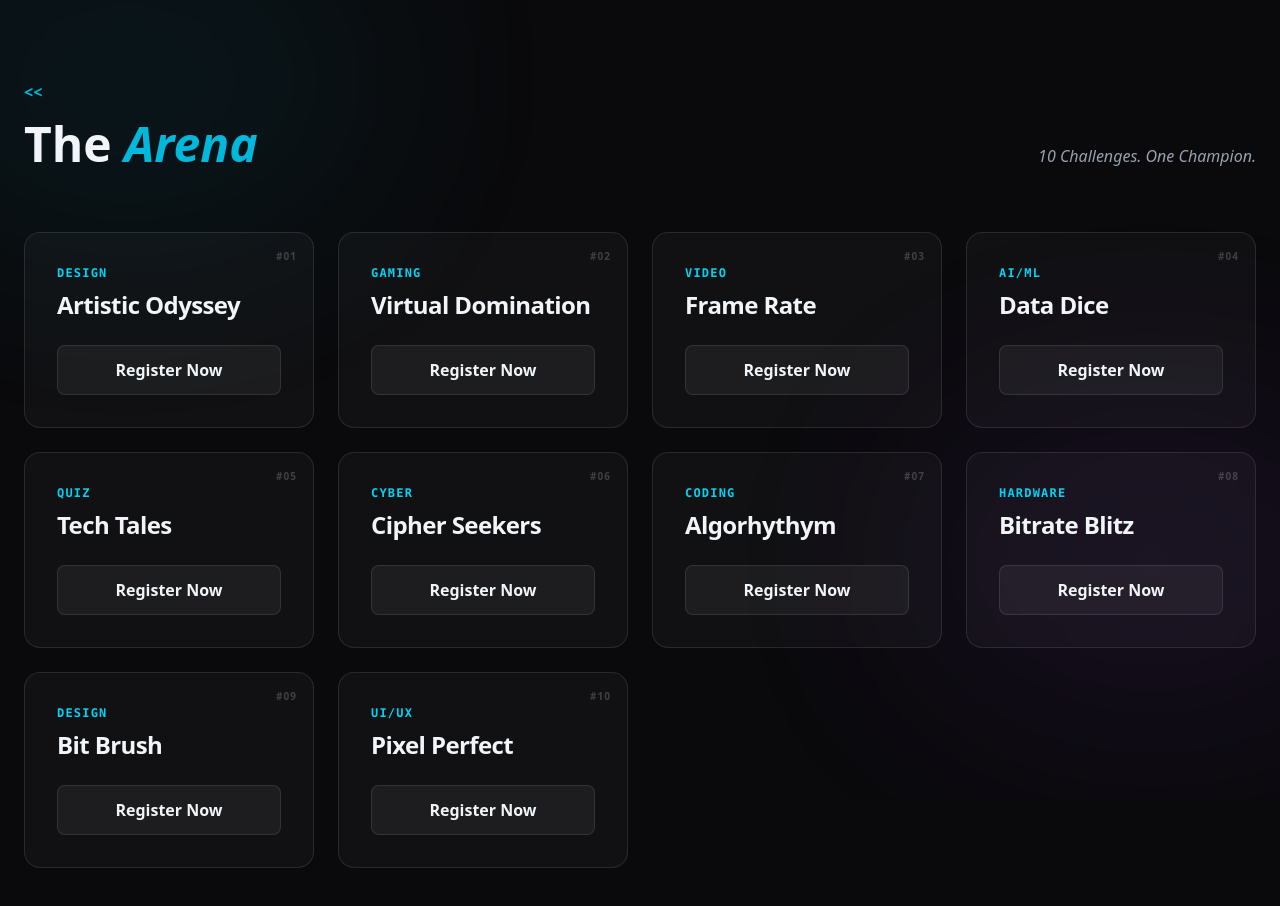
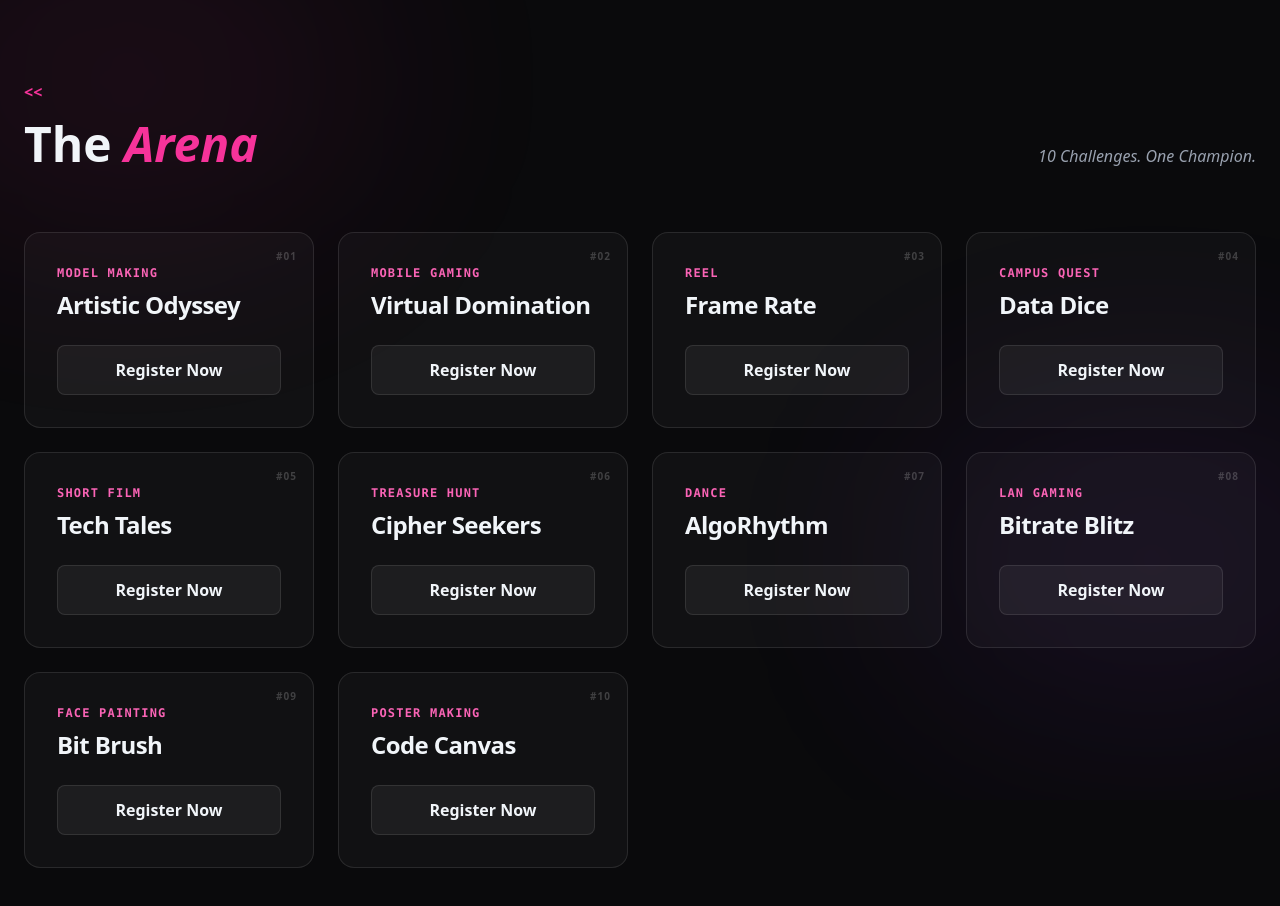
Before and after one commit to MANASHVI-SHEKHAWAT/technitude2k26, a React (Vite) app: page / in a window 1280 px wide. Both pictures are taken after a click on the button "Explore Events". Shown: the top 906 px of the page. Built offline with nearby package versions, Linux system fonts and the light colour scheme.

Commit message:
change theme

```diff
--- a/src/App.jsx
+++ b/src/App.jsx
@@ -5,23 +5,23 @@ function App() {
   const [page, setPage] = useState("home");
 
   const events = [
-    { id: 1, name: "Artistic Odyssey", category: "Design", link: "https://forms.gle/wBs7Syp5187v3Pv28" },
-    { id: 2, name: "Virtual Domination", category: "Gaming", link: "https://forms.gle/wBs7Syp5187v3Pv28" },
-    { id: 3, name: "Frame Rate", category: "Video", link: "https://forms.gle/bmJMhRhmMhyiuRHg7" },
-    { id: 4, name: "Data Dice", category: "AI/ML", link: "https://docs.google.com/forms/d/..." },
-    { id: 5, name: "Tech Tales", category: "Quiz", link: "https://forms.gle/TceHLxRvDEdvxQF3A" },
-    { id: 6, name: "Cipher Seekers", category: "Cyber", link: "https://docs.google.com/forms/d/..." },
-    { id: 7, name: "Algorhythym", category: "Coding", link: "https://forms.gle/ZaHpSbGUUmw62mux5" },
-    { id: 8, name: "Bitrate Blitz", category: "Hardware", link: "https://forms.gle/FU9wx22rJTYkcXsA7" },
-    { id: 9, name: "Bit Brush", category: "Design", link: "https://docs.google.com/forms/d/..." },
-    { id: 10, name: "Pixel Perfect", category: "UI/UX", link: "https://forms.gle/3LsHwE4t6XdnauP29" },
+    { id: 1, name: "Artistic Odyssey", category: "model Making ", link: "https://forms.gle/wBs7Syp5187v3Pv28" },
+    { id: 2, name: "Virtual Domination", category: "Mobile Gaming", link: "https://forms.gle/apimpzM7WxeHBFXe8" },
+    { id: 3, name: "Frame Rate", category: "Reel", link: "https://forms.gle/cm9EYY9Hru6ueB2s6" },
+    { id: 4, name: "Data Dice", category: "Campus Quest ", link: "https://docs.google.com/forms/d/e/1FAIpQLSdwGYuGqLZtFTXOIgT-uNOV-YB2tFBjhTiVAr6oEEdXqbVbgA/viewform?usp=header" },
+    { id: 5, name: "Tech Tales", category: "short Film", link: "https://forms.gle/TceHLxRvDEdvxQF3A" },
+    { id: 6, name: "Cipher Seekers", category: "Treasure Hunt ", link: "https://docs.google.com/forms/d/e/1FAIpQLScqMP3znfsWFZmxMUY5Y0F9r4vmHY32V84DryZXVx7B7mIBaA/viewform?usp=header" },
+    { id: 7, name: "AlgoRhythm", category: "Dance", link: "https://forms.gle/CnbYq81Ho9wkFDC7A" },
+    { id: 8, name: "Bitrate Blitz", category: "LAN Gaming", link: "https://forms.gle/FU9wx22rJTYkcXsA7" },
+    { id: 9, name: "Bit Brush", category: "Face Painting ", link: "https://docs.google.com/forms/d/e/1FAIpQLSckAl52tmlB6jHf7DTv2bfoPHYr7Wkdc7nLlxFrx7frqQXphA/viewform?usp=header" },
+    { id: 10, name: "Code Canvas", category: "Poster Making ", link: "https://docs.google.com/forms/d/e/1FAIpQLSc8QBhdmG7sE6dhcgsIcQjCHn2_GZgZ9FPa6N3se9oa-4Dy3Q/viewform?usp=header" },
   ];
 
   return (
-    <div className="min-h-screen bg-[#0a0a0c] text-slate-100 font-sans selection:bg-cyan-500 selection:text-white overflow-x-hidden">
+    <div className="min-h-screen bg-[#0a0a0c] text-slate-100 font-sans selection:bg-pink-500 selection:text-white overflow-x-hidden">
       {/* GLOW OVERLAY */}
       <div className="fixed inset-0 overflow-hidden pointer-events-none">
-        <div className="absolute -top-[10%] -left-[10%] w-[40%] h-[40%] bg-cyan-500/10 blur-[120px] rounded-full animate-pulse"></div>
+        <div className="absolute -top-[10%] -left-[10%] w-[40%] h-[40%] bg-pink-500/10 blur-[120px] rounded-full animate-pulse"></div>
         <div className="absolute bottom-[10%] -right-[10%] w-[40%] h-[40%] bg-purple-500/10 blur-[120px] rounded-full animate-pulse"></div>
       </div>
 
@@ -40,7 +40,7 @@ function App() {
               <motion.div
                 initial={{ y: 20, opacity: 0 }}
                 animate={{ y: 0, opacity: 1 }}
-                className="inline-block px-4 py-1.5 mb-6 text-sm font-medium tracking-wider text-cyan-400 uppercase bg-cyan-400/10 border border-cyan-400/20 rounded-full"
+                className="inline-block px-4 py-1.5 mb-6 text-sm font-medium tracking-wider text-pink-400 uppercase bg-pink-400/10 border border-pink-400/20 rounded-full"
               >
                 The Future is Now
               </motion.div>
@@ -51,7 +51,7 @@ function App() {
                 transition={{ delay: 0.1 }}
                 className="text-6xl md:text-8xl font-black mb-6 tracking-tighter bg-gradient-to-b from-white to-gray-500 bg-clip-text text-transparent"
               >
-                TECHNITUDE <span className="text-cyan-500">2K26</span>
+                TECHNITUDE <span className="text-pink-500">2K26</span>
               </motion.h1>
 
               <motion.p
@@ -74,7 +74,7 @@ function App() {
                   whileHover={{ scale: 1.05, boxShadow: "0 0 25px rgba(6,182,212,0.4)" }}
                   whileTap={{ scale: 0.95 }}
                   onClick={() => setPage("events")}
-                  className="px-10 py-4 bg-cyan-600 rounded-xl font-bold text-lg transition-colors"
+                  className="px-10 py-4 bg-pink-600 rounded-xl font-bold text-lg transition-colors"
                 >
                   Explore Events
                 </motion.button>
@@ -107,11 +107,11 @@ function App() {
                   <motion.button
                     whileHover={{ x: -5 }}
                     onClick={() => setPage("home")}
-                    className="text-cyan-500 hover:text-cyan-400 transition mb-4 flex items-center gap-2 font-bold"
+                    className="text-pink-500 hover:text-pink-400 transition mb-4 flex items-center gap-2 font-bold"
                   >
                     {"<<"}
                   </motion.button>
-                  <h2 className="text-5xl font-bold">The <span className="text-cyan-500 italic">Arena</span></h2>
+                  <h2 className="text-5xl font-bold">The <span className="text-pink-500 italic">Arena</span></h2>
                 </div>
                 <p className="text-gray-400 hidden md:block italic">10 Challenges. One Champion.</p>
               </header>
@@ -129,10 +129,10 @@ function App() {
                     <div className="absolute top-4 right-4 text-[10px] font-bold tracking-widest text-white/20 uppercase">
                       #{event.id.toString().padStart(2, '0')}
                     </div>
-                    <span className="text-xs font-semibold text-cyan-400 tracking-widest uppercase mb-2 block font-mono">
+                    <span className="text-xs font-semibold text-pink-400 tracking-widest uppercase mb-2 block font-mono">
                       {event.category}
                     </span>
-                    <h3 className="text-2xl font-bold mb-6 group-hover:text-cyan-400 transition-colors tracking-tight">
+                    <h3 className="text-2xl font-bold mb-6 group-hover:text-pink-400 transition-colors tracking-tight">
                       {event.name}
                     </h3>
                     <motion.a
@@ -141,7 +141,7 @@ function App() {
                       href={event.link}
                       target="_blank"
                       rel="noopener noreferrer"
-                      className="w-full text-center block py-3 rounded-lg bg-white/5 border border-white/10 group-hover:border-cyan-500/50 group-hover:bg-cyan-500 group-hover:text-white transition-all font-bold"
+                      className="w-full text-center block py-3 rounded-lg bg-white/5 border border-white/10 group-hover:border-pink-500/50 group-hover:bg-pink-500 group-hover:text-white transition-all font-bold"
                     >
                       Register Now
                     </motion.a>
```
